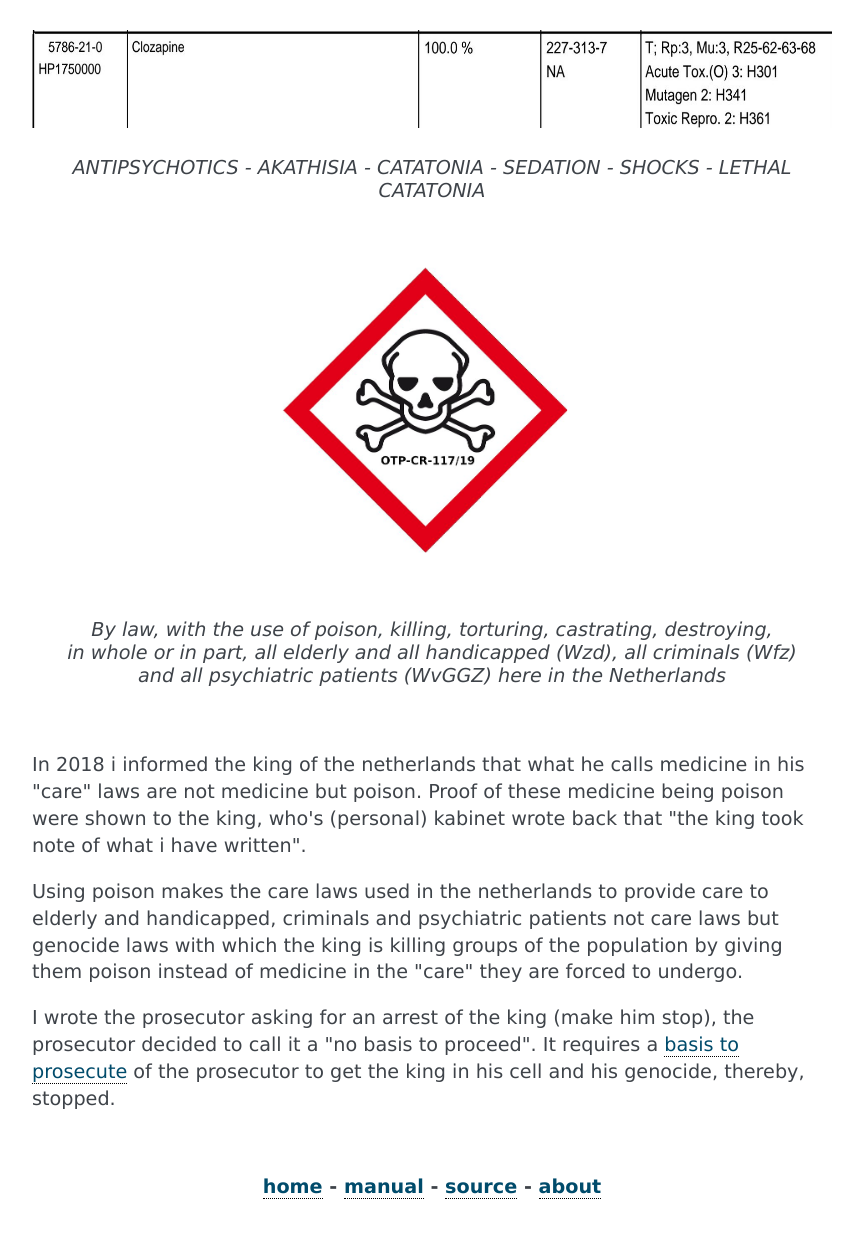
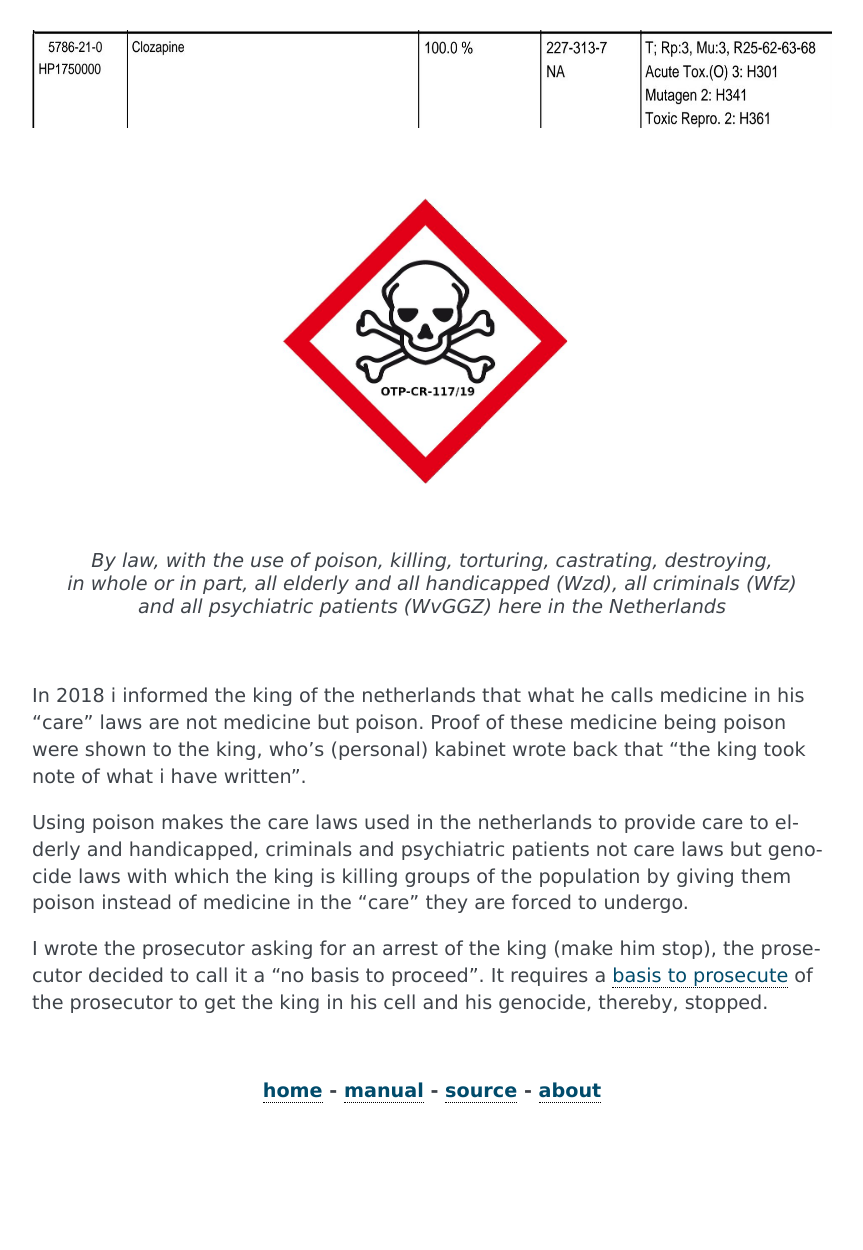
Before and after one commit to bthate/koning, a Sphinx documentation site: the page built from docs/about.rst, in a window 1280 px wide. Shown: the whole page, without its empty margins (168-1031 px from the left). Built offline with Sphinx 7.4.7, drawn with Linux system fonts in a browser that asks for light colours; after the commit the page ends 1155 px from its top, so only the background shows below that.

Commit message:
update docs

```diff
--- a/docs/_templates/base.rst
+++ b/docs/_templates/base.rst
@@ -1,6 +1,30 @@
+.. _{{ fullname }}:
+
+.. raw:: html
+
+    <br>
+
+.. title:: {{ fullname }}
+
+.. raw:: html
+
+    <center>
+    <h3>
+
 {{ fullname }}
-{{ underline }}
 
-.. auto{{ objtype }}:: {{ objname }}
+.. raw:: html
 
-.. currentmodule:: {{ module }}
+    </h3>
+    </center>
+    <br>
+
+
+.. auto{{ objtype }}:: {{ fullname }}
+    :members:
+    :private-members:
+    :undoc-members:
+
+    .. raw:: html
+
+        <br>
--- a/docs/_templates/module.rst
+++ b/docs/_templates/module.rst
@@ -1,61 +1,15 @@
-.. _{{ fullname }}:
-
-.. raw:: html
-
-    <br><br>
-
-
-.. raw:: ht,;
-
-    <center><b>
-
-
 {{ fullname }}
 {{ underline }}
 
-.. raw:: html
+.. automodule:: {{ fullname }}
 
-    </b>
-    </center>
-    <br>
+   {% block exceptions %}
+   {% if exceptions %}
+   .. rubric:: Exceptions
 
-.. automodule:: {{ fullname }}
-    :members:
-
-    {% block exceptions %}
-    {% if exceptions %}
-    .. rubric:: exceptions
-
-    .. autosummary::
-    {% for item in exceptions %}
-        {{ item }}
-    {%- endfor %}
-    {% endif %}
-    {% endblock %}
-
-
-    {% block classes %}
-    {% if classes %}
-    .. rubric:: classes
-
-    .. autosummary::
-    {% for item in classes %}
-        {{ item }}
-    {%- endfor %}
-    {% endif %}
-    {% endblock %}
-
-    {% block functions %}
-    {% if functions %}
-    .. rubric:: functions
-
-    .. autosummary::
-    {% for item in functions %}
-        {{ item }}
-    {%- endfor %}
-    {% endif %}
-    {% endblock %}
-
-    .. raw:: html
-
-       <br><br>
+   .. autosummary::
+   {% for item in exceptions %}
+      {{ item }}
+   {%- endfor %}
+   {% endif %}
+   {% endblock %}
--- a/docs/conf.py
+++ b/docs/conf.py
@@ -1,37 +1,40 @@
-# GENOCIDE OTP-CR-117/19
+# KONING - Reconsider OTP-CR-117/19
 # -*- coding: utf-8 -*-
 #
+# pylint: disable=W0012,C0114,C0116,W1514,C0103,W0613,C0209,C0413,R0903,R0913
+# flake8: noqa
 
 
 "ANTIPSYCHOTICS - AKATHISIA - CATATONIA - SEDATION - SHOCKS - LETHAL CATATONIA"
 
 
-__name__ = "koning"
-__version__ = "60"
+NAME = "koning"
+VERSION = "60"
 
 
-import doctest
 import os
 import sys
-import unittest
+
+
+sys.setrecursionlimit(1500)
 
 
 curdir = os.getcwd()
 
 
+sys.path.insert(0, os.path.join(curdir, "..", ".."))
+sys.path.insert(0, os.path.join(curdir, ".."))
 sys.path.insert(0, os.path.join(curdir))
-sys.path.insert(0, os.path.join(curdir, ".."))
-sys.path.insert(0, os.path.join(curdir, "..", ".."))
 
 
 # -- Options for GENERIC output ---------------------------------------------
 
 
-project = __name__
+project = NAME
 master_doc = 'index'
-version = '%s' % __version__
-release = '%s' % __version__
-language = 'utf-8'
+version = '%s' % VERSION
+release = '%s' % VERSION
+language = 'en'
 today = ''
 today_fmt = '%B %d, %Y'
 needs_sphinx='1.7'
@@ -39,7 +42,7 @@
 source_suffix = '.rst'
 source_encoding = 'utf-8-sig'
 modindex_common_prefix = [""]
-keep_warnings = True
+keep_warnings = False
 templates_path=['_templates']
 add_function_parentheses = False
 add_module_names = False
@@ -48,7 +51,6 @@
 extensions=[
     'sphinx.ext.autodoc',
     'sphinx.ext.autosummary',
-    'sphinx.ext.doctest',
     'sphinx.ext.viewcode',
     'sphinx.ext.todo',
     'sphinx.ext.githubpages'
@@ -58,11 +60,11 @@
 # -- Options for HTML output -------------------------------------------------
 
 
-html_title = "Prosecutor. Court. Reconsider OTP-CR-117/19."
+html_title = "KONING - Reconsider OTP-CR-117/19."
 html_style = 'koning.css'
 html_static_path = ["_static"]
 html_css_files = ["koning.css",]
-html_short_title = "KONING %s" % __version__
+html_short_title = "KONING %s" % VERSION
 html_sidebars = {
     '**': [
         'about.html',
@@ -74,7 +76,7 @@
 html_theme = "alabaster"
 html_theme_options = {
     'github_user': 'bthate',
-    'github_repo': __name__,
+    'github_repo': NAME,
     'github_button': False,
     'github_banner': False,
     'logo': 'skull.jpg',
@@ -85,8 +87,8 @@
     'show_relbar_top': False,
     'sidebar_width': 0,
 }
-html_favicon = "skull.jpg"
-html_extra_path = ["robots.txt"]
+html_favicon = "skull.png"
+html_extra_path = ["robots.txt",]
 html_last_updated_fmt = '%Y-%b-%d'
 html_additional_pages = {}
 html_domain_indices = False
@@ -96,7 +98,7 @@
 html_show_sphinx = False
 html_show_copyright = False
 html_copy_source = False
-html_use_opensearch = 'http://%s.rtfd.io/' % __name__
+html_use_opensearch = 'http://%s.rtfd.io/' % NAME
 html_file_suffix = '.html'
 htmlhelp_basename = 'testdoc'
 
@@ -108,21 +110,13 @@
 
 
 rst_prolog = """.. image:: bewijsgif4.jpg
+    :width: 100%
     :height: 2.6cm
-    :width: 100%
     :target: index.html
-
 
 .. raw:: html
 
-    <br><br>
-    <center>
-    <i>
-    ANTIPSYCHOTICS - AKATHISIA - CATATONIA - SEDATION - SHOCKS - LETHAL CATATONIA
-    </i>
-    </center>
-
-
+    <br>
 
 """
 
@@ -140,16 +134,11 @@
     </center>
 '''
 
-autosummary_generate=True
-autodoc_default_flags=['members', 'undoc-members', 'private-members', "imported-members"]
-autodoc_member_order='groupwise'
-autodoc_docstring_signature=True
-autoclass_content="class"
-doctest_global_setup=""
-doctest_global_cleanup=""
-doctest_test_doctest_blocks="default"
-trim_doctest_flags=True
-doctest_flags=doctest.REPORT_UDIFF
-nitpick_ignore=[
-                ('py:class', 'builtins.BaseException'),
-               ]
+autosummary_generate = True
+autodoc_default_flags = ['members', 'undoc-members', 'private-members', "imported-members"]
+autodoc_member_order = 'groupwise'
+autodoc_docstring_signature = True
+autoclass_content = "class"
+nitpick_ignore = [
+                  ('py:class', 'builtins.BaseException'),
+                 ]
```
Also changed, not shown: docs/source.rst (+3 -4 lines), koning/__init__.py (added), 1 other file.
